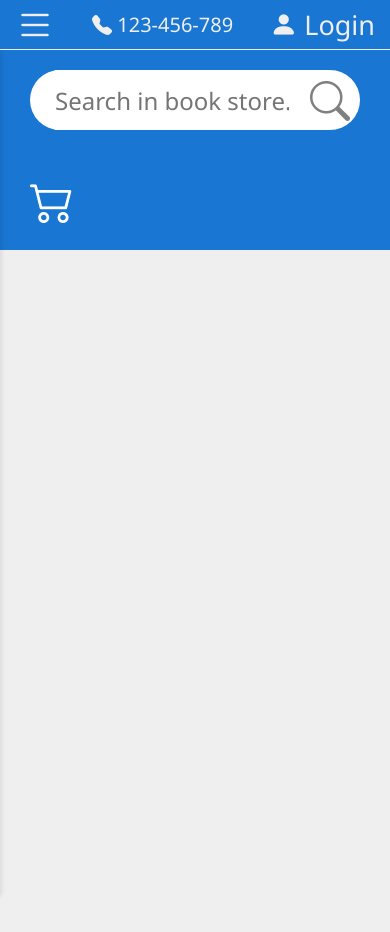
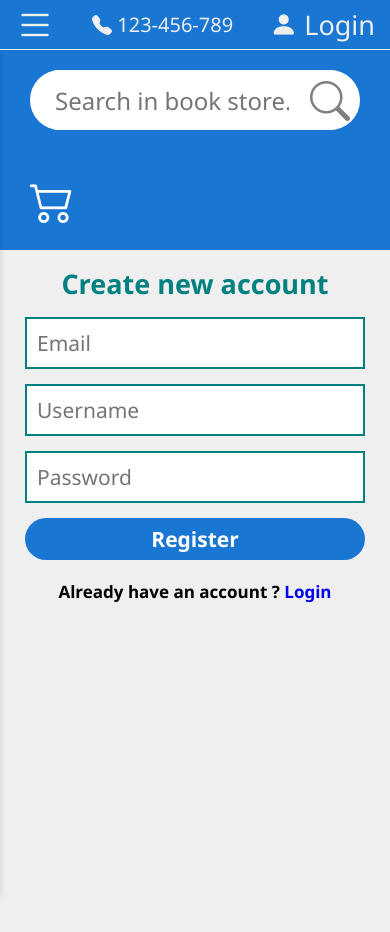
Before and after one commit to David-111409/Book-Store-Project, a React (Vite) app: page /register in a window 390 px wide. Shown: the top 932 px of the page. After the commit the page ends 844 px from the top, so only its background shows below. Built offline with nearby package versions, Linux system fonts and the light colour scheme.

Commit message:
login  and register end with toastify

```diff
--- a/package.json
+++ b/package.json
@@ -13,7 +13,8 @@
     "bootstrap-icons": "^1.13.1",
     "react": "^19.2.0",
     "react-dom": "^19.2.0",
-    "react-router-dom": "^7.13.1"
+    "react-router-dom": "^7.13.1",
+    "react-toastify": "^11.0.5"
   },
   "devDependencies": {
     "@eslint/js": "^9.39.1",
--- a/src/App.jsx
+++ b/src/App.jsx
@@ -1,17 +1,23 @@
 import "bootstrap-icons/font/bootstrap-icons.css";
+import "react-toastify/dist/ReactToastify.css";
+import { ToastContainer } from "react-toastify";
 import Header from "./components/header/Header";
-import Slider from "./components/slider/Slider";
-import Services from "./components/services/Services";
+
 import { Route, Routes } from "react-router-dom";
 import About from "./pages/about/About";
+import Login from "./pages/forms/Login";
+import Register from "./pages/forms/Register";
+import Home from "./pages/home/Home";
 function App() {
   return (
     <>
+      <ToastContainer position="top-center" autoClose={1800} hideProgressBar={true} />
       <Header />
-      {/* <Slider />
-      <Services /> */}
       <Routes>
-        <Route path="/about" element=<About /> />
+        <Route path="/" element={<Home />} />
+        <Route path="/about" element={<About />} />
+        <Route path="/login" element={<Login />} />
+        <Route path="/register" element={<Register />} />
       </Routes>
     </>
   );
--- a/src/components/header/NavBar.jsx
+++ b/src/components/header/NavBar.jsx
@@ -1,8 +1,8 @@
 import { Link } from "react-router-dom";
 
-const NavBar = ({open, handleOpen}) => {
+const NavBar = ({ open, handleOpen }) => {
   return (
-    <nav className= {open && "open"} onClick={handleOpen}>
+    <nav className={open ? "open" : ""} onClick={handleOpen}>
       <ul>
         <li>
           <Link to="/">Home</Link>
--- a/src/index.css
+++ b/src/index.css
@@ -3,29 +3,39 @@
   --primary-color: #1976d2;
 }
 
-*{
+* {
   box-sizing: border-box;
   padding: 0;
   margin: 0;
   margin: 0;
-  font-family: 'Segoe UI', 'Roboto', 'Oxygen',
-    'Ubuntu', 'Cantarell', 'Fira Sans', 'Droid Sans', 'Helvetica Neue',
-    sans-serif;
+  font-family:
+    "Segoe UI", "Roboto", "Oxygen", "Ubuntu", "Cantarell", "Fira Sans", "Droid Sans",
+    "Helvetica Neue", sans-serif;
 }
 
 body {
   background-color: var(--main-color);
-  height: 10000px;
+
 }
 
 ul {
   list-style: none;
 }
 a {
-    text-decoration: none;
+  text-decoration: none;
 }
 
 input:focus,
 textarea:focus {
   outline: none;
 }
+
+.Toastify__toast {
+  width: 370px !important; /* fixed width */
+  max-width: 380px !important; /* prevent it from shrinking */
+}
+.Toastify__toast-container--top-center {
+  top: 200px !important; /* adjust from top */
+  left: 50%;
+  transform: translateX(-50%);
+}
--- /dev/null
+++ b/src/pages/forms/Login.jsx
@@ -0,0 +1,56 @@
+import { Link } from "react-router-dom";
+import "./forms.css";
+import { useState } from "react";
+import { toast } from "react-toastify";
+
+const Login = () => {
+  const [email, setEmail] = useState("");
+  const [password, setPassword] = useState("");
+
+  // Form Submit Handler
+  const formSubmitHandler = (event) => {
+    event.preventDefault();
+
+    if (email.trim() === "") {
+      return toast.error("Email is required");
+    }
+
+    if (password.trim() === "") {
+      return toast.error("Password is required");
+    }
+
+    setEmail("");
+    setPassword("");
+    return toast.success("Login successful! Welcome back");
+  };
+  return (
+    <div className="form-wrapper">
+      <h1 className="form-title">Login to your account</h1>
+      <form onSubmit={formSubmitHandler} className="form">
+        <input
+          value={email}
+          onChange={(e) => setEmail(e.target.value)}
+          type="email"
+          placeholder="Email"
+        />
+        <input
+          value={password}
+          onChange={(e) => setPassword(e.target.value)}
+          type="password"
+          placeholder="Password"
+        />
+        <button className="form-btn" type="submit">
+          Login
+        </button>
+      </form>
+      <div className="form-footer">
+        Dont't have an account ?{" "}
+        <Link to="/register" className="forms-link">
+          Register
+        </Link>
+      </div>
+    </div>
+  );
+};
+
+export default Login;
--- /dev/null
+++ b/src/pages/forms/Register.jsx
@@ -0,0 +1,68 @@
+import { Link } from "react-router-dom";
+import "./forms.css";
+import { useState } from "react";
+import { toast } from "react-toastify";
+
+const Register = () => {
+  const [email, setEmail] = useState("");
+  const [username, setUsername] = useState("");
+  const [password, setPassword] = useState("");
+
+  // Form Submit Handler
+  const formSubmitHandler = (event) => {
+    event.preventDefault();
+
+    if (email.trim() === "") {
+      return toast.error("Email is required");
+    }
+
+    if (username.trim() === "") {
+      return toast.error("Username is required");
+    }
+
+    if (password.trim() === "") {
+      return toast.error("Password is required");
+    }
+
+    setEmail("");
+    setPassword("");
+    setUsername("");
+    return toast.success("Register successful! Welcome!");
+  };
+  return (
+    <div className="form-wrapper">
+      <h1 className="form-title">Create new account</h1>
+      <form onSubmit={formSubmitHandler} className="form">
+        <input
+          value={email}
+          onChange={(e) => setEmail(e.target.value)}
+          type="email"
+          placeholder="Email"
+        />
+        <input
+          value={username}
+          onChange={(e) => setUsername(e.target.value)}
+          type="text"
+          placeholder="Username"
+        />
+        <input
+          value={password}
+          onChange={(e) => setPassword(e.target.value)}
+          type="password"
+          placeholder="Password"
+        />
+        <button className="form-btn" type="submit">
+          Register
+        </button>
+      </form>
+      <div className="form-footer">
+        Already have an account ?{" "}
+        <Link to="/login" className="forms-link">
+          Login
+        </Link>
+      </div>
+    </div>
+  );
+};
+
+export default Register;
--- /dev/null
+++ b/src/pages/forms/forms.css
@@ -0,0 +1,52 @@
+.form-wrapper {
+  height: calc(100vh - 250px);
+  width: 100%;
+  display: flex;
+  align-items: center;
+  justify-content: center;
+  flex-direction: column;
+  padding: 15px;
+}
+
+.form-title {
+  font-size: 27px;
+  margin-bottom: 15px;
+  color: teal;
+}
+
+.form {
+  display: flex;
+  flex-direction: column;
+  width: 340px;
+}
+
+.form input {
+  border: 2px solid teal;
+  padding: 10px;
+  font-size: 21px;
+  margin-bottom: 15px;
+}
+
+.form-btn {
+  width: 100%;
+  background-color: var(--primary-color);
+  color: white;
+  cursor: pointer;
+  border-radius: 60px;
+  padding: 7px;
+  font-weight: 700;
+  font-size: 21px;
+  border: none;
+}
+
+.form-footer {
+  margin-top: 20px;
+  font-size: 17px;
+  font-weight: 600;
+}
+
+@media (max-width: 520px) {
+  .form-wrapper {
+    height: auto;
+  }
+}
--- /dev/null
+++ b/src/pages/home/Home.jsx
@@ -0,0 +1,12 @@
+import Slider from "../../components/slider/Slider";
+import Services from "../../components/services/Services";
+const Home = () => {
+  return (
+    <>
+      <Slider />
+      <Services />
+    </>
+  );
+};
+
+export default Home;
```
Also changed, not shown: 1 other file (tests, documents, lock files or other folders).
